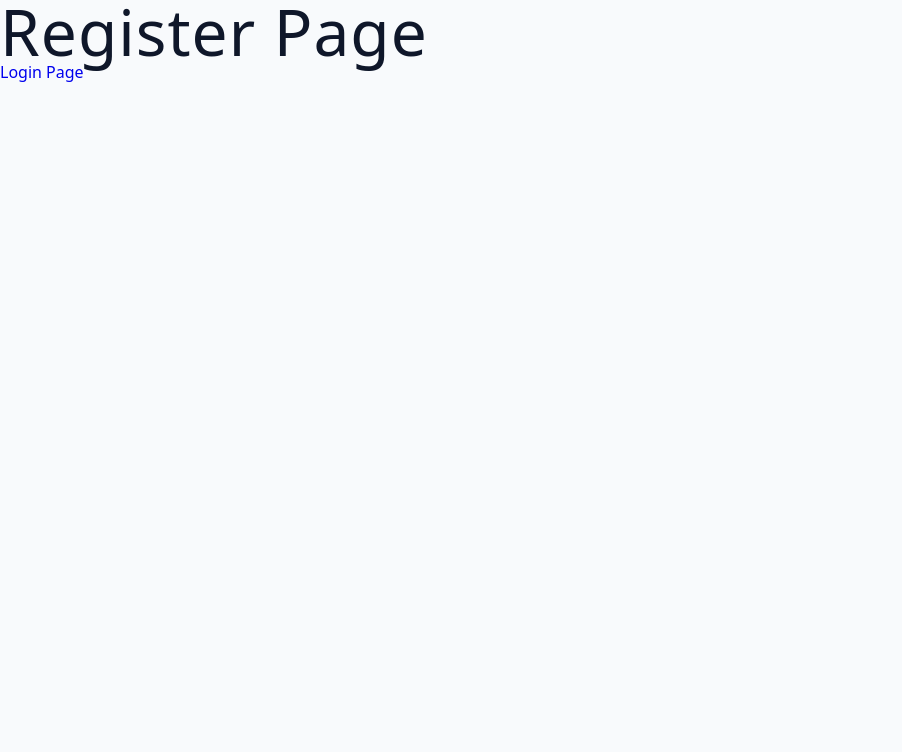
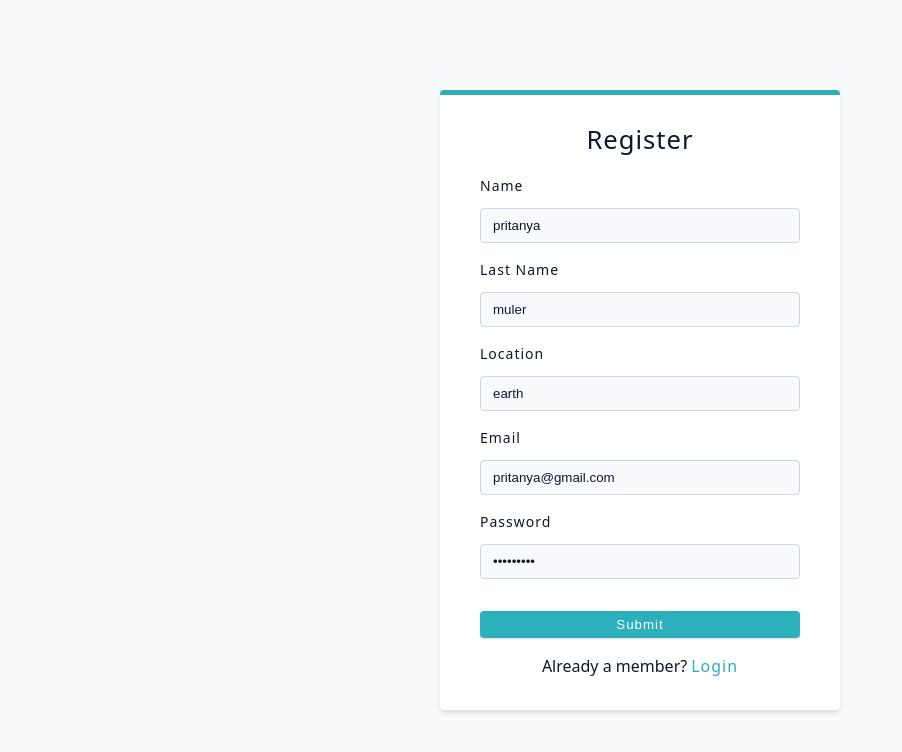
Before and after one commit to pritanyamm/MERN-jobify, a React (Vite) app: page /register in a window 1280 px wide. Shown: the top 752 px of the page, without its empty margins (0-902 px from the left). Built offline with nearby package versions, Linux system fonts and the light colour scheme.

Commit message:
register page

```diff
--- /dev/null
+++ b/src/components/FormRow.jsx
@@ -0,0 +1,22 @@
+import React from 'react'
+
+const FormRow = ({type, name, labelText, defaultValue}) => {
+  return (
+    <div className="form-row">
+          <label htmlFor={name} className="form-label">
+            {labelText || name}
+          </label>
+
+          <input
+            type={name}
+            id={name}
+            name={name}
+            className="form-input"
+            defaultValue={defaultValue || ''}
+            required
+          />
+        </div>
+  )
+}
+
+export default FormRow
--- a/src/components/index.js
+++ b/src/components/index.js
@@ -1 +1,2 @@
 export {default as Logo} from './logo';
+export {default as FormRow} from './FormRow';
--- a/src/pages/Register.jsx
+++ b/src/pages/Register.jsx
@@ -1,12 +1,41 @@
-import React from 'react'
+import React from 'react';
 import { Link } from 'react-router-dom';
+import Wrapper from '../assets/wrappers/RegisterAndLoginPage';
+import { FormRow } from '../components';
+
 const Register = () => {
   return (
-    <div>
-      <h1>Register page</h1>
-      <Link to='/login'>Login Page</Link>
-    </div>
-  )
-}
+    <Wrapper>
+      <form className="form">
+
+        <h4>Register</h4>
+        <FormRow type= 'text' name='name' defaultValue='pritanya'/>
+        <FormRow
+          type= 'text'
+          name='lastName'
+          labelText='last name'
+          defaultValue='muler'
+        />
+        <FormRow type= 'text' name='location'
+         defaultValue='earth'/>
+        <FormRow type= 'email' name='email'
+        defaultValue='pritanya@gmail.com'/>
+        <FormRow type= 'password' name='password'
+        defaultValue='secret123'/>
+
+        <button type="submit" className="btn btn-block">
+          Submit
+        </button>
+
+        <p>
+          Already a member?
+          <Link to="/login" className="member-btn">
+            Login
+          </Link>
+        </p>
+      </form>
+    </Wrapper>
+  );
+};
 
 export default Register;
```
